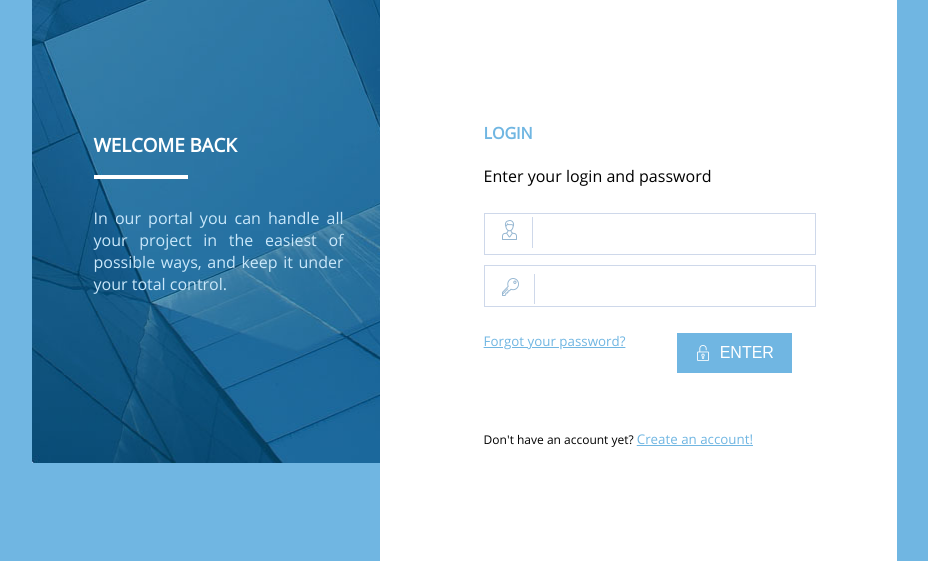
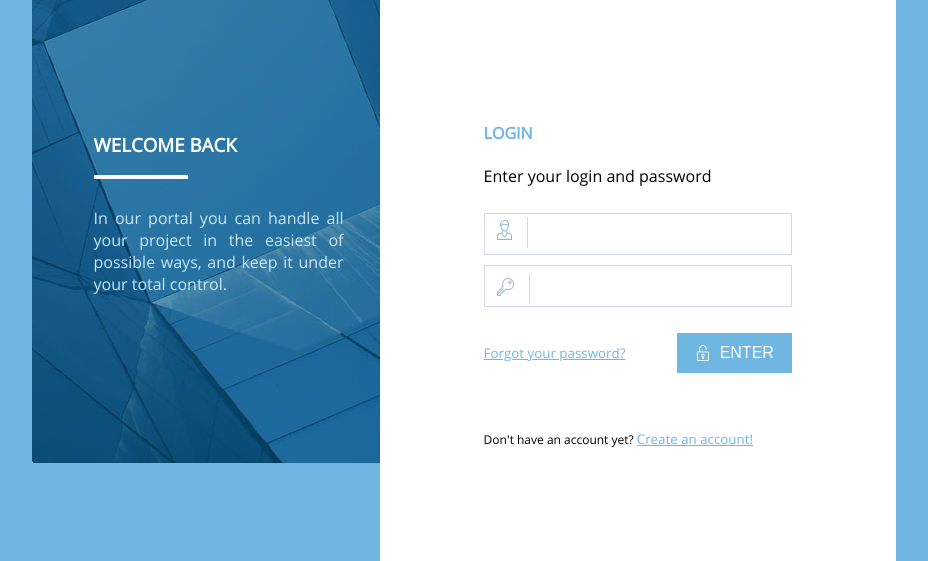
Before and after one commit to Glossarium05/sign-in-up, a website: page index.html in a window 1280 px wide. Shown: the part 239-800 px from the top of the page, without its empty margins (176-1104 px from the left). Drawn offline with Linux system fonts and the light colour scheme.

Commit message:
layout is ready

```diff
--- a/sass/style.scss
+++ b/sass/style.scss
@@ -83,6 +83,7 @@ body {
       background-color: white;
       flex-grow: 1;
       padding: 20%;
+      width: 60%;
       .supplyAccCreation {
         margin-top: 18%;
         font-size: 12px;
@@ -90,11 +91,15 @@ body {
       .login {
         color: $constBlue;
       }
+      .notes {
+        width: 100%;
+      }
       .wrapperForUserInput {
         position: relative;
+        width: 70%;
       }
       .inputForUser {
-        width: 230px;
+        width: 95%;
         height: 40px;
         margin-top: 10px;
         border: 1px solid #ced8ea;
@@ -125,6 +130,7 @@ body {
       }
       .wrapper {
         display: flex;
+        align-items: baseline;
         justify-content: space-between;
         padding: 0;
         width: 100%;
```
Also changed, not shown: css/style.css.
